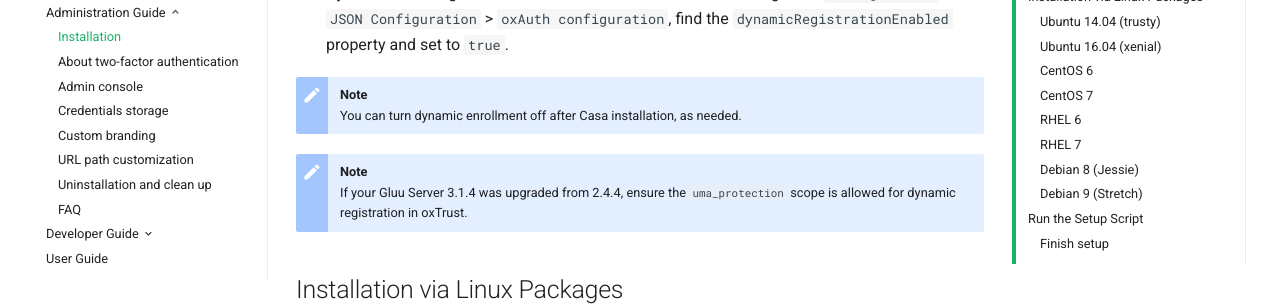
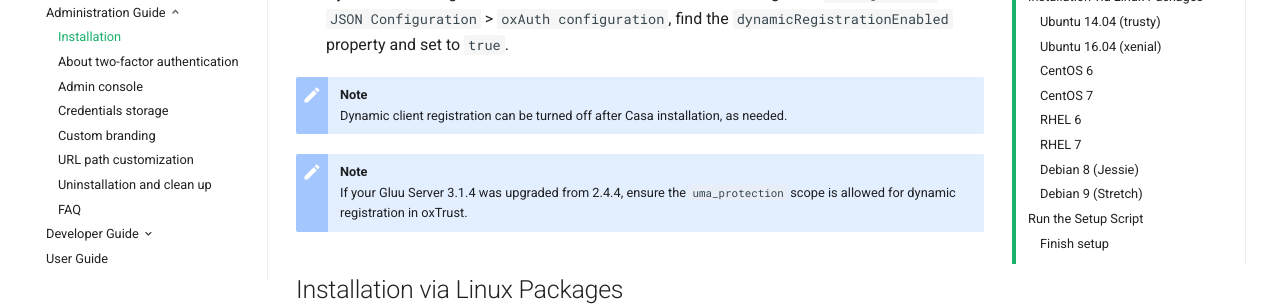
Before and after one commit to shmorri/docs-casa-prod, an MkDocs documentation site: the page built from docs/source/administration/installation.md, in a window 1280 px wide and 900 px high, scrolled down 378 px. Shown: the part 152-458 px from the top of the window. Built offline with MkDocs 1.6.1, drawn with Linux system fonts in a browser that asks for light colours; old or Windows-style settings are respelled for this version of MkDocs.

Commit message:
Update installation.md

```diff
--- a/docs/source/administration/installation.md
+++ b/docs/source/administration/installation.md
@@ -15,7 +15,7 @@ Casa must be installed on the same host as an operatonal Gluu Server 3.1.4 insta
 - Dynamic client registration enabled. To confirm, in oxTrust navigate to `Configuration` > `JSON Configuration` > `oxAuth configuration`, find the `dynamicRegistrationEnabled` property and set to `true`.
 
 !!! Note
-    You can turn dynamic enrollment off after Casa installation, as needed.
+    Dynamic client registration can be turned off after Casa installation, as needed.
 
 !!! Note
     If your Gluu Server 3.1.4 was upgraded from 2.4.4, ensure the `uma_protection` scope is allowed for dynamic registration in oxTrust.
```
